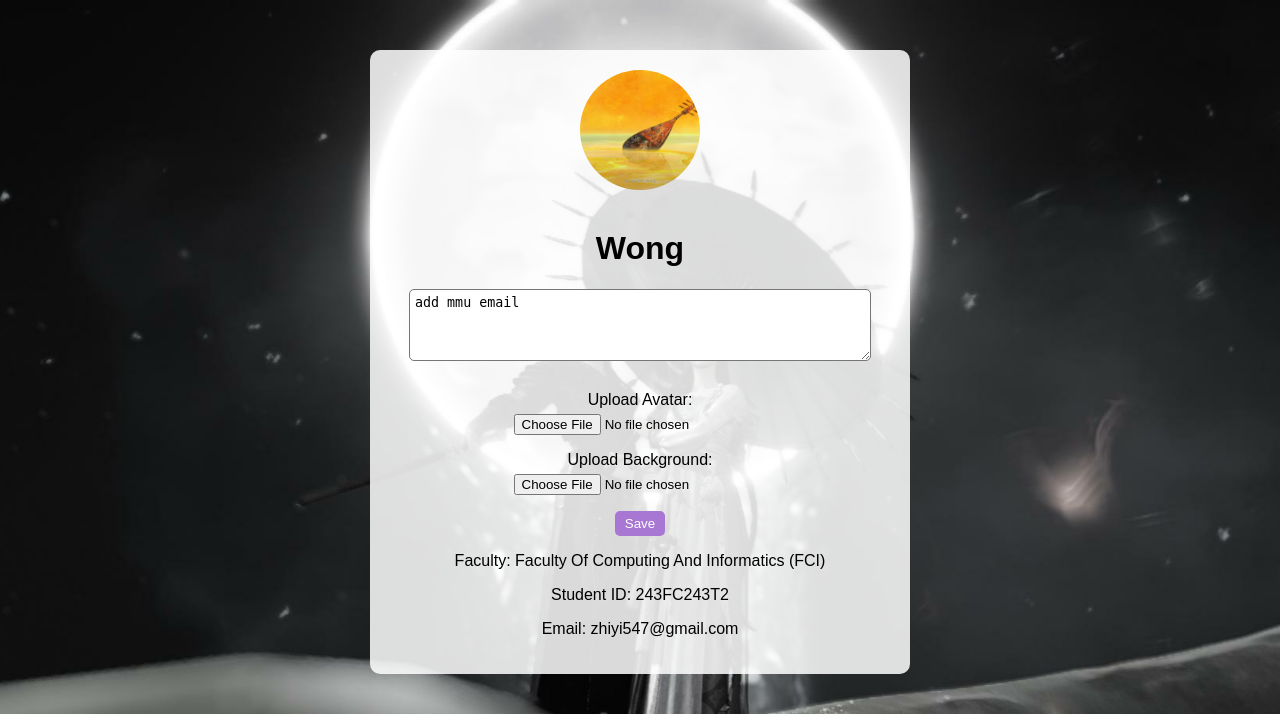
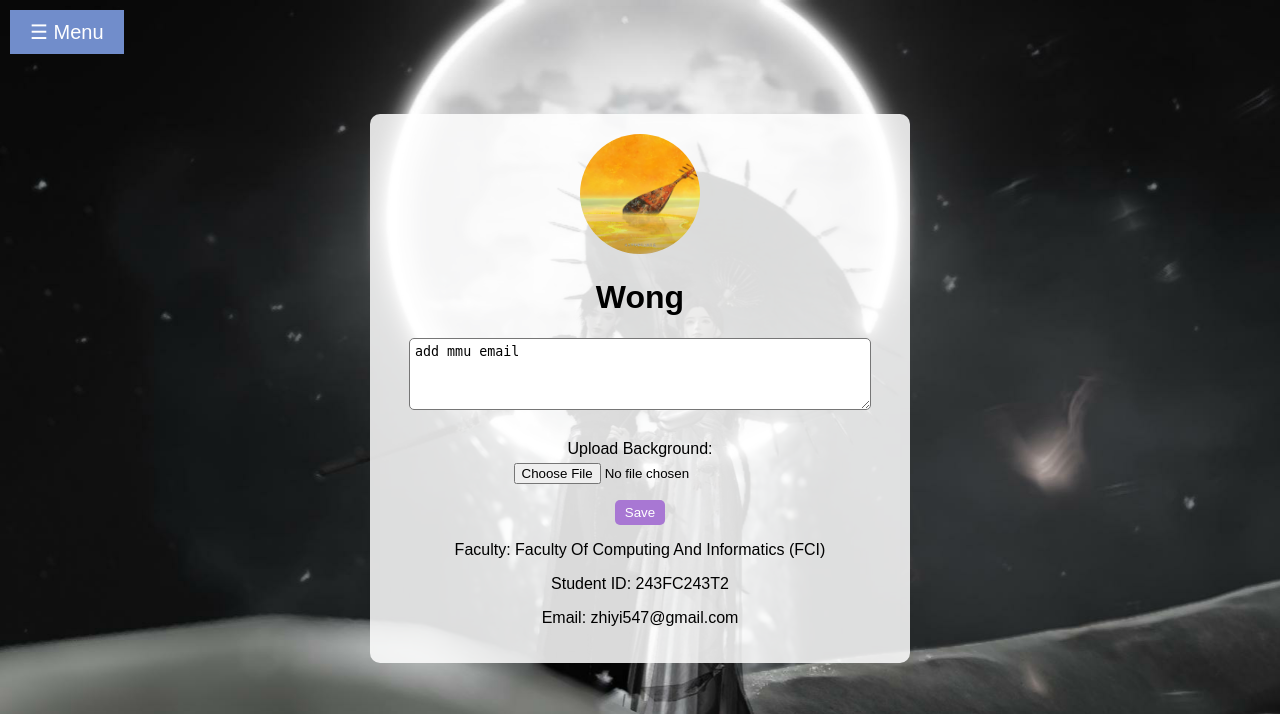
Before and after one commit to Kirtanaa222/Group-11, a Flask app: page /profile_info/1 in a window 1280 px wide. Shown: the top 714 px of the page. Run offline with Flask 3, Linux system fonts and the light colour scheme; a user stored in the database is signed in.

Commit message:
tap image to update avatar

```diff
--- a/Static/Style.css
+++ b/Static/Style.css
@@ -272,8 +272,14 @@
     height: 120px;
     border-radius: 50%;
     object-fit: cover;
-    margin-bottom: 15px;
+    cursor: pointer;
+    transition: transform 0.2s;
 }
+
+.profile-avatar img:hover {
+    transform: scale(1.2);
+}
+
 
 .profile-info-container textarea {
     width: 90%;
--- a/Templates/profile.html
+++ b/Templates/profile.html
@@ -18,8 +18,8 @@
                 <img src="{{ url_for('static', filename=avatar or 'default_avatar.png') }}" alt="Avatar">
             </a>
         </div>
+        <a href="{{ url_for('home') }}">Home</a>
         <a href="{{ url_for('profile') }}">Profile</a>
-        <a href="#">Settings</a>
         <a href="{{ url_for('logout') }}">Logout</a>
     </div>
 
--- a/Templates/profile_info.html
+++ b/Templates/profile_info.html
@@ -6,15 +6,37 @@
 </head>
 <body style='background-image: url("{{ url_for("static", filename=background) }}"); background-size: cover; background-position: center;'>
 
+    <input type="checkbox" id="menu-toggle" hidden>
+    <label for="menu-toggle" class="openbtn">☰ Menu</label>
+
+    <div id="mySidenav" class="sidenav">
+        <label for="menu-toggle" class="closebtn">&times;</label>
+
+        <!-- Sidenav Profile Section -->
+        <div class="sidenav-profile">
+            <a href="{{ url_for('profile_info', user_id=session['user_id']) }}">
+                <img src="{{ url_for('static', filename=avatar or 'default_avatar.png') }}" alt="Avatar">
+            </a>
+        </div>
+        <a href="{{ url_for('home') }}">Home</a>
+        <a href="{{ url_for('profile') }}">Profile</a>
+        <a href="{{ url_for('logout') }}">Logout</a>
+    </div>
+
+
     <div class="profile-info-container">
         <div class="profile-avatar">
-            <img src="{{ url_for('static', filename=avatar) }}" alt="Avatar">
+            <form method="POST" enctype="multipart/form-data" id="avatar-form">
+                <label for="avatar-upload">
+                    <img src="{{ url_for('static', filename=avatar) }}" alt="Avatar" style="cursor:pointer;">
+                </label>
+                <input type="file" name="avatar" id="avatar-upload" style="display:none;" onchange="document.getElementById('avatar-form').submit();">
+            </form>
         </div>
         <h1>{{ user.username }}</h1>
 
         <form method="POST" enctype="multipart/form-data">
             <p><textarea name="bio" rows="4" cols="40" placeholder="Write your bio here...">{{ bio }}</textarea></p>
-            <p>Upload Avatar: <input type="file" name="avatar"></p>
             <p>Upload Background: <input type="file" name="background"></p>
             <button type="submit">Save</button>
         </form>
```
Also changed, not shown: instance/sql.db.
